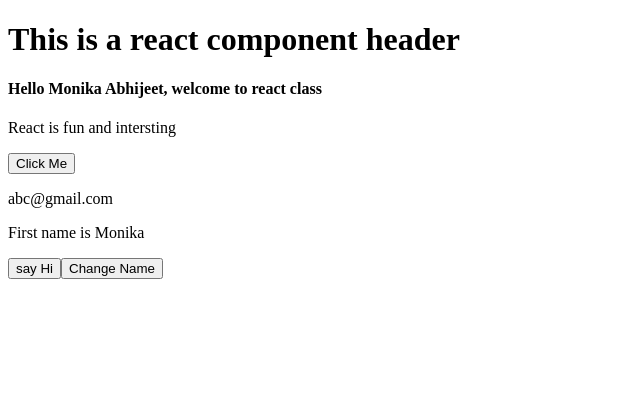
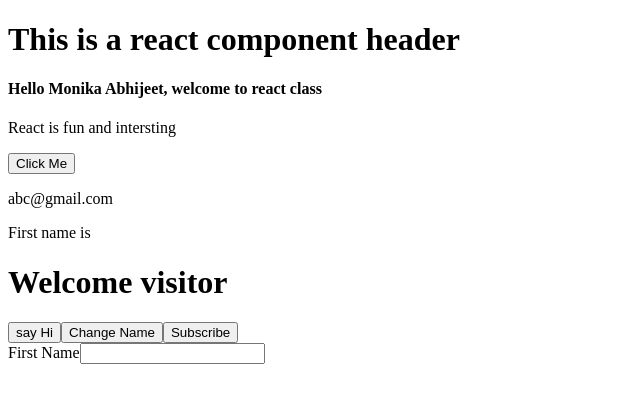
Before and after one commit to Monika-Abhijeet/JR-19-learn-react, a React (Create React App) app: page / in a window 1280 px wide. Shown: the top 402 px of the page, without its empty margins (0-640 px from the left). Built offline with nearby package versions, Linux system fonts and the light colour scheme.

Commit message:
two way data binding

```diff
--- a/src/App.js
+++ b/src/App.js
@@ -1,6 +1,6 @@
 import Hello from "./components/hello";
 import HeaderComponent from "./components/header";
-import Footer from "./components/footer";
+import ClassDemo from "./components/class-demo";
 
 function App() {
   return (
@@ -10,7 +10,7 @@ function App() {
         name="Monika Abhijeet"
         description="React is fun and intersting"
       ></Hello>
-      <Footer email="abc@gmail.com"></Footer>
+      <ClassDemo email="abc@gmail.com"></ClassDemo>
     </div>
   );
 }
--- /dev/null
+++ b/src/components/class-demo.js
@@ -0,0 +1,54 @@
+import { Component } from "react";
+
+class ClassDemo extends Component {
+  constructor() {
+    super();
+    this.state = {
+      firstName: "",
+      lastName: "",
+      message: "Welcome visitor",
+    };
+  }
+  sayHello = () => {
+    console.log("HIIIII", this.state.firstName);
+  };
+  changeFirstName = (name) => {
+    this.setState({ firstName: name });
+  };
+  subscribe = (msg) => {
+    this.setState({ message: msg });
+  };
+
+  setName = (event) => {
+    console.log(event.target.value);
+    this.setState({ firstName: event.target.value });
+  };
+  render() {
+    return (
+      <div>
+        <p>{this.props.email}</p>
+        <p>First name is {this.state.firstName}</p>
+        <h1>{this.state.message}</h1>
+        <button onClick={() => this.sayHello()}>say Hi</button>
+        <button onClick={() => this.changeFirstName("Gowri")}>
+          Change Name
+        </button>
+        <button onClick={() => this.subscribe("Thanks for subscribing")}>
+          Subscribe
+        </button>
+        <br />
+        <div>
+          <label htmlFor="firstName">First Name</label>
+          <input
+            type="text"
+            id="firstName"
+            name="firstName"
+            value={this.state.firstName}
+            onChange={(event) => this.setName(event)}
+          />
+        </div>
+      </div>
+    );
+  }
+}
+export default ClassDemo;
--- a/src/components/footer.js
+++ /dev/null
@@ -1,30 +0,0 @@
-import { Component } from "react";
-
-class Footer extends Component {
-  constructor() {
-    super();
-    this.state = {
-      firstName: "Monika",
-      lastName: "Abhijeet",
-    };
-  }
-  sayHello = () => {
-    console.log("HIIIII", this.state.firstName);
-  };
-  changeFirstName = (name) => {
-    this.setState({ firstName: name });
-  };
-  render() {
-    return (
-      <div>
-        <p>{this.props.email}</p>
-        <p>First name is {this.state.firstName}</p>
-        <button onClick={() => this.sayHello()}>say Hi</button>
-        <button onClick={() => this.changeFirstName("Gowri")}>
-          Change Name
-        </button>
-      </div>
-    );
-  }
-}
-export default Footer;
--- /dev/null
+++ b/src/components/function-demo.js
@@ -0,0 +1,5 @@
+function FunctionDemo() {
+  return <div>this is a functional component</div>;
+}
+
+export default FunctionDemo;
```
